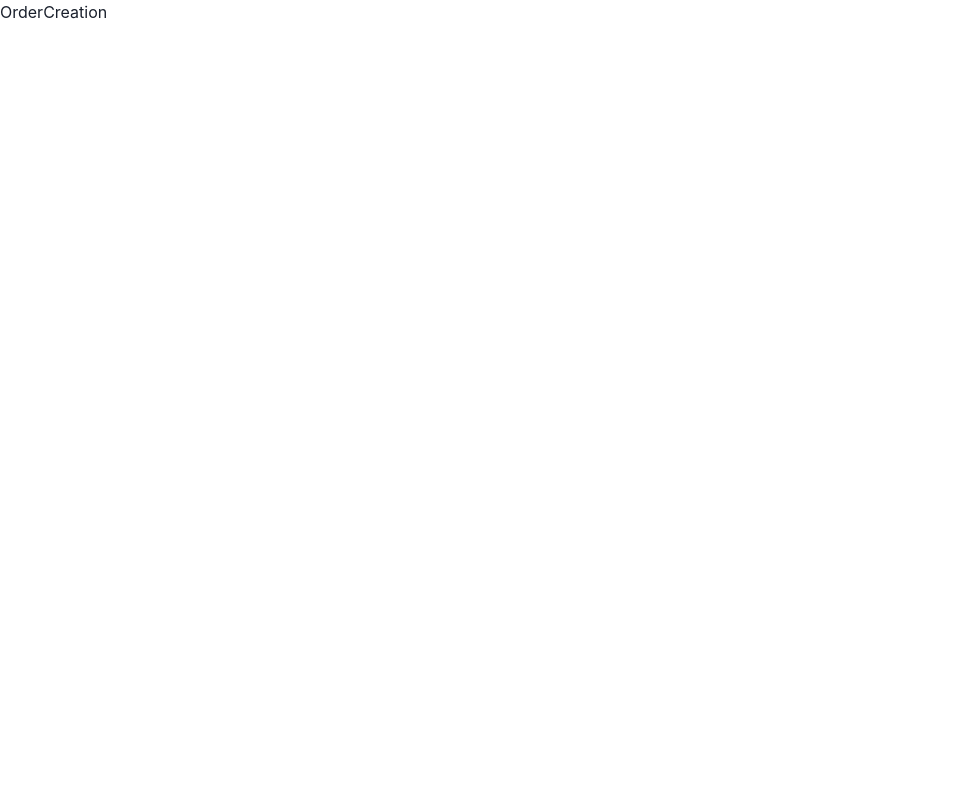
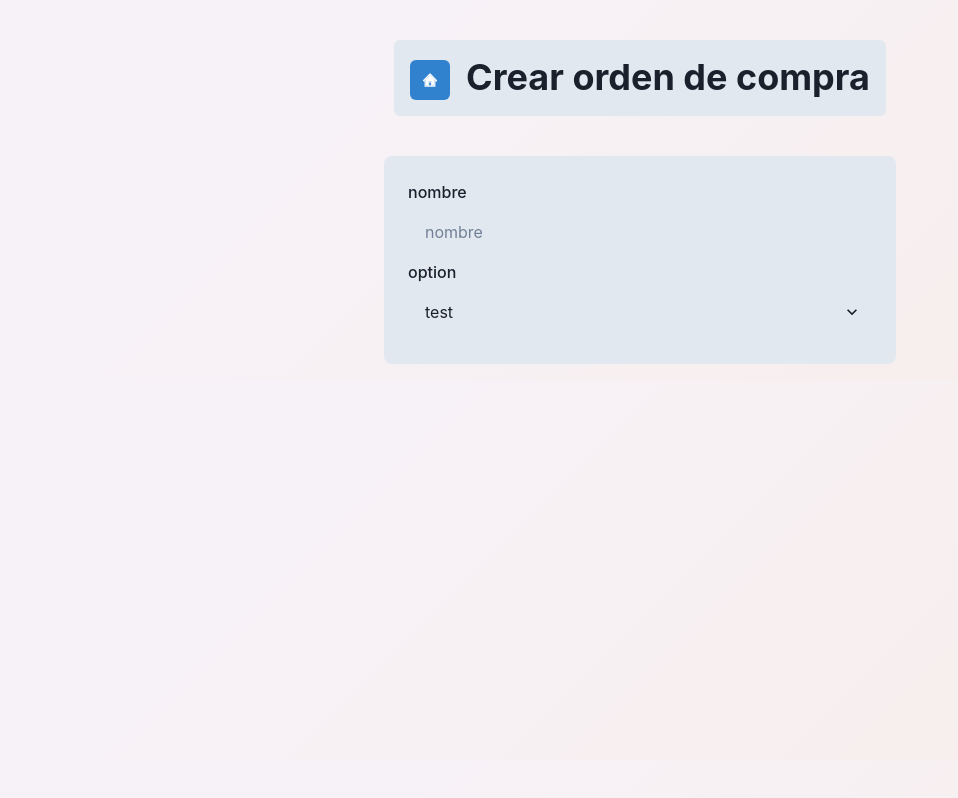
Before and after one commit to favianCVM/order-module-front, a React (Create React App) app: page /order-creation in a window 1280 px wide. Shown: the whole page, without its empty margins (0-958 px from the left). Built offline with nearby package versions, Linux system fonts and the light colour scheme.

Commit message:
add some components

```diff
--- a/package.json
+++ b/package.json
@@ -3,6 +3,7 @@
   "version": "0.1.0",
   "private": true,
   "dependencies": {
+    "@chakra-ui/icons": "^2.0.13",
     "@chakra-ui/react": "^2.4.2",
     "@emotion/react": "^11.10.5",
     "@emotion/styled": "^11.10.5",
@@ -15,12 +16,14 @@
     "node-sass": "^7.0.3",
     "react": "^18.2.0",
     "react-dom": "^18.2.0",
+    "react-icons": "^4.7.1",
     "react-router": "^6.4.4",
     "react-router-dom": "^6.4.4",
     "react-scripts": "5.0.1",
     "sass": "^1.56.1",
     "scss": "^0.2.4",
-    "web-vitals": "^2.1.4"
+    "web-vitals": "^2.1.4",
+    "yup": "^0.32.11"
   },
   "scripts": {
     "start": "react-scripts start",
--- /dev/null
+++ b/src/components/RegisterOrder/RegisterOrderForm.jsx
@@ -0,0 +1,22 @@
+import React from "react";
+import { Box } from "@chakra-ui/react";
+import TextField from "../common/TextField";
+import SelectField from "../common/SelectField";
+import axios from "axios";
+import * as yup from "yup";
+
+const RegisterOrderForm = () => {
+	const handleSubmit = () => {};
+	const handleChange = () => {};
+
+	return (
+		<Box w="40%" mx="auto" my="4" p="6" bg="gray.200" rounded="lg">
+			<form onSubmit={handleSubmit}>
+				<TextField placeholder="nombre" label="nombre" />
+				<SelectField label="option" placeholder="test" />
+			</form>
+		</Box>
+	);
+};
+
+export default RegisterOrderForm;
--- /dev/null
+++ b/src/components/ViewOrders/OrderCard.jsx
@@ -0,0 +1,24 @@
+import React from "react";
+import { Button, Text, Flex, Badge } from "@chakra-ui/react";
+
+const OrderCard = ({ id, status }) => {
+	return (
+		<Flex
+			rounded="lg"
+			alignItems="center"
+			justifyContent="space-around"
+			borderColor="burlywood"
+			borderWidth="medium"
+			w="70%"
+			padding="2"
+		>
+			<Text fontSize="2xl" fontWeight="bold">
+				#{id}
+			</Text>
+			<Badge>{status}</Badge>
+			<Button>detalles</Button>
+		</Flex>
+	);
+};
+
+export default OrderCard;
--- /dev/null
+++ b/src/components/common/Header.jsx
@@ -0,0 +1,28 @@
+import React from "react";
+import { Heading, IconButton, Box } from "@chakra-ui/react";
+import { Link, useLocation } from "react-router-dom";
+import { AiTwotoneHome } from "react-icons/ai";
+
+const Header = ({ children }) => {
+	const location = useLocation();
+	return (
+		<Heading
+			w="fit-content"
+			padding="4"
+			mx="auto"
+			my="10"
+			rounded="md"
+			textAlign="center"
+			bg="gray.200"
+		>
+			{location.pathname !== "/" && (
+				<Link to="/">
+					<IconButton colorScheme="blue" aria-label="home" icon={<AiTwotoneHome />} />
+				</Link>
+			)}
+			<Box display="inline" ml={location.pathname !== "/" ? "4" : "0"}>{children}</Box>
+		</Heading>
+	);
+};
+
+export default Header;
--- /dev/null
+++ b/src/components/common/SelectField.jsx
@@ -0,0 +1,40 @@
+import React from "react";
+import {
+	Select,
+	FormControl,
+	FormLabel,
+	FormHelperText,
+} from "@chakra-ui/react";
+
+const SelectField = ({
+	options = [],
+	name,
+	label,
+	helpertext,
+	onChange,
+	placeholder,
+	isInvalid,
+	multiple,
+}) => {
+	return (
+		<FormControl>
+			<FormLabel>{label}</FormLabel>
+
+			<Select
+				isInvalid={isInvalid}
+				name={name}
+				onChange={onChange}
+				placeholder={placeholder}
+				multiple={multiple}
+			>
+				{options.map(({ value, label }) => (
+					<option value={value}>{label}</option>
+				))}
+			</Select>
+
+			<FormHelperText>{helpertext}</FormHelperText>
+		</FormControl>
+	);
+};
+
+export default SelectField;
--- /dev/null
+++ b/src/components/common/TextField.jsx
@@ -0,0 +1,35 @@
+import React from "react";
+import {
+	Input,
+	FormControl,
+	FormLabel,
+	FormErrorMessage,
+	FormHelperText,
+} from "@chakra-ui/react";
+
+const TextField = ({
+	label,
+	helpertext,
+	name,
+	placeholder,
+	onChange,
+	type = "text",
+	isInvalid,
+}) => {
+	return (
+		<FormControl>
+			<FormLabel>{label}</FormLabel>
+			<Input
+				isInvalid={isInvalid}
+				name={name}
+				onChange={onChange}
+				type={type}
+				placeholder={placeholder}
+			/>
+			<FormHelperText>{helpertext}</FormHelperText>
+		</FormControl>
+	);
+};
+
+
+export default TextField;
--- a/src/index.scss
+++ b/src/index.scss
@@ -3,3 +3,7 @@
 	padding: 0;
 	box-sizing: border-box;
 }
+
+body {
+	background-image: linear-gradient(315deg, #f7edea 0%, #f7f2f7 74%) !important;
+}
--- a/src/pages/Home.jsx
+++ b/src/pages/Home.jsx
@@ -1,6 +1,7 @@
 import React from "react";
-import { Box, Heading, UnorderedList, Text, ListItem } from "@chakra-ui/react";
+import { Box, UnorderedList, Text, ListItem } from "@chakra-ui/react";
 import { Link } from "react-router-dom";
+import Header from "../components/common/Header";
 
 const PageLink = ({ children, to }) => (
 	<ListItem>
@@ -13,17 +14,7 @@ const PageLink = ({ children, to }) => (
 const Home = () => {
 	return (
 		<>
-			<Heading
-				w="fit-content"
-				padding="4"
-				mx="auto"
-				my="10"
-				rounded="md"
-				textAlign="center"
-				bg="gray.200"
-			>
-				Modulo de ordenes
-			</Heading>
+			<Header>Modulo de ordenes</Header>
 
 			<Box w="full" display="flex" justifyContent="center">
 				<UnorderedList>
--- a/src/pages/OrderApprove.jsx
+++ b/src/pages/OrderApprove.jsx
@@ -1,9 +1,12 @@
-import React from 'react'
+import React from "react";
+import Header from "../components/common/Header";
 
 const OrderApprove = () => {
-  return (
-    <div>OrderApprove</div>
-  )
-}
+	return (
+		<>
+			<Header>Aprobacion de orden #</Header>
+		</>
+	);
+};
 
-export default OrderApprove
+export default OrderApprove;
--- a/src/pages/OrderCreation.jsx
+++ b/src/pages/OrderCreation.jsx
@@ -1,9 +1,16 @@
-import React from 'react'
+import React from "react";
+import OrderCreationForm from "../components/RegisterOrder/RegisterOrderForm";
+import  Header from "../components/common/Header"
 
 const OrderCreation = () => {
-  return (
-    <div>OrderCreation</div>
-  )
-}
+	return (
+		<>
+			<Header>
+				Crear orden de compra
+			</Header>
+			<OrderCreationForm />
+		</>
+	);
+};
 
-export default OrderCreation
+export default OrderCreation;
--- a/src/pages/ViewOrders.jsx
+++ b/src/pages/ViewOrders.jsx
@@ -1,7 +1,19 @@
 import React from "react";
+import { Box, Flex } from "@chakra-ui/react";
+import OrderCard from "../components/ViewOrders/OrderCard";
+import Header from "../components/common/Header";
 
 const ViewOrders = () => {
-	return <div>ViewOrders</div>;
+	return (
+		<Box w="full" height="full">
+			<Header>Lista de ordenes de compra</Header>
+			<Flex margin="10" alignItems="center" flexDir="column" rowGap="4">
+				<OrderCard id="1" status="status" />
+				<OrderCard id="1" status="status" />
+				<OrderCard id="1" status="status" />
+			</Flex>
+		</Box>
+	);
 };
 
 export default ViewOrders;
```
Also changed, not shown: 1 other file (tests, documents, lock files or other folders).
